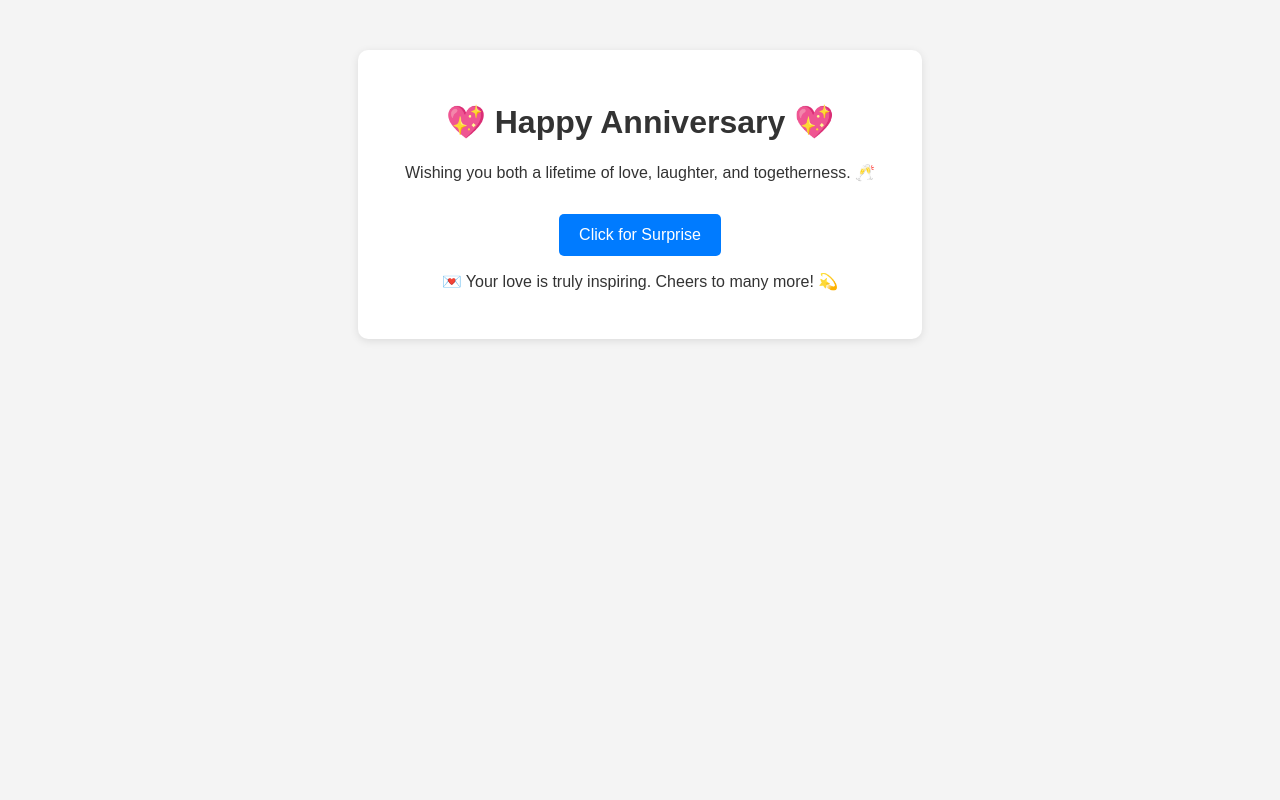
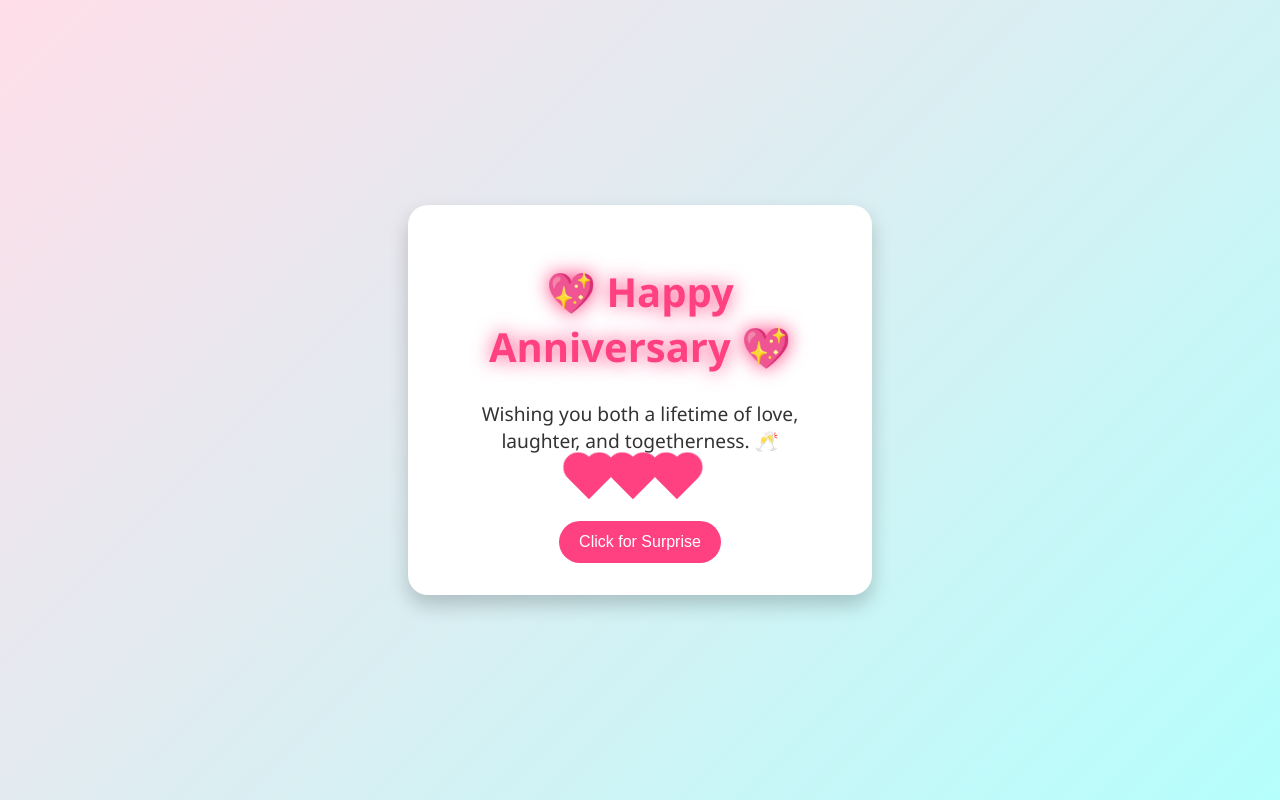
Before and after one commit to ayushsajwan26/My-Webpage, a plain HTML site: page index.html in a window 1280 px wide. Drawn offline with Linux system fonts and the light colour scheme.

Commit message:
Update style.css

```diff
--- a/style.css
+++ b/style.css
@@ -1,32 +1,102 @@
 body {
   margin: 0;
-  font-family: sans-serif;
-  background: #f4f4f4;
+  font-family: 'Segoe UI', sans-serif;
+  background: linear-gradient(135deg, #ffdee9, #b5fffc);
   color: #333;
+  display: flex;
+  justify-content: center;
+  align-items: center;
+  height: 100vh;
+  overflow: hidden;
 }
 
 .container {
-  max-width: 500px;
-  margin: 0 auto;
+  text-align: center;
   padding: 2rem;
-  text-align: center;
-  background: #fff;
-  margin-top: 50px;
-  border-radius: 10px;
-  box-shadow: 0 2px 8px rgba(0,0,0,0.1);
+  background: white;
+  border-radius: 20px;
+  box-shadow: 0 10px 20px rgba(0,0,0,0.2);
+  max-width: 90%;
+  width: 400px;
+}
+
+.glow {
+  color: #ff4081;
+  font-size: 2.5rem;
+  animation: pulse 1.5s infinite;
+}
+
+@keyframes pulse {
+  0% { text-shadow: 0 0 5px #ff4081; }
+  50% { text-shadow: 0 0 20px #ff4081; }
+  100% { text-shadow: 0 0 5px #ff4081; }
+}
+
+.message {
+  font-size: 1.2rem;
+  margin: 1rem 0;
 }
 
 button {
-  background-color: #007bff;
+  background-color: #ff4081;
+  color: white;
   border: none;
-  color: white;
   padding: 12px 20px;
-  font-size: 16px;
-  border-radius: 5px;
+  font-size: 1rem;
+  border-radius: 30px;
   cursor: pointer;
-  margin-top: 1rem;
+  transition: all 0.3s ease;
 }
 
 button:hover {
-  background-color: #0056b3;
+  background-color: #e91e63;
+  transform: scale(1.1);
 }
+
+.hidden {
+  display: none;
+  margin-top: 1.5rem;
+  font-weight: bold;
+  color: #d500f9;
+}
+
+.hearts {
+  margin: 1rem 0;
+}
+
+.heart {
+  width: 30px;
+  height: 30px;
+  background: #ff4081;
+  position: relative;
+  display: inline-block;
+  margin: 0 5px;
+  transform: rotate(-45deg);
+  animation: float 2s infinite;
+}
+
+.heart::before,
+.heart::after {
+  content: "";
+  width: 30px;
+  height: 30px;
+  background: #ff4081;
+  position: absolute;
+  border-radius: 50%;
+}
+
+.heart::before {
+  top: -15px;
+  left: 0;
+}
+
+.heart::after {
+  left: 15px;
+  top: 0;
+}
+
+@keyframes float {
+  0% { transform: rotate(-45deg) translateY(0); }
+  50% { transform: rotate(-45deg) translateY(-10px); }
+  100% { transform: rotate(-45deg) translateY(0); }
+}
```
